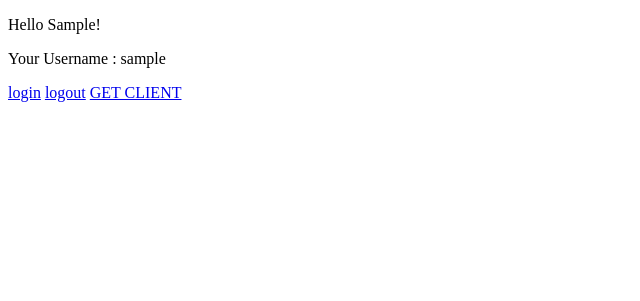
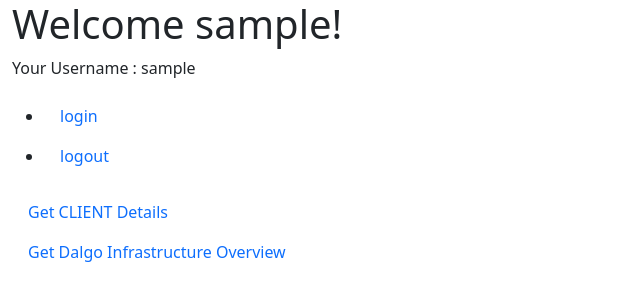
Before and after one commit to DalgoT4D/dalgo-admin-old, a Django app: page / in a window 1280 px wide. Shown: the top 301 px of the page, without its empty margins (0-640 px from the left). Run offline with Django 4.2, Linux system fonts and the light colour scheme; the visitor is signed in with stand-in values (Sample User, id 1); parts of the project's set-up code (start-up, migrations or seed data) failed here and were passed over.

Commit message:
add bootstrap to home

```diff
--- a/dalgo_admin/dalgo_admin_app/templates/dashboard/home.html
+++ b/dalgo_admin/dalgo_admin_app/templates/dashboard/home.html
@@ -1,15 +1,30 @@
 <!DOCTYPE html>
 <html lang="en">
+
 <head>
   <meta charset="UTF-8" />
   <meta name="viewport" content="width=device-width, initial-scale=1.0" />
+  <link href="https://cdn.jsdelivr.net/npm/bootstrap@5.0.2/dist/css/bootstrap.min.css" rel="stylesheet"
+    integrity="sha384-EVSTQN3/azprG1Anm3QDgpJLIm9Nao0Yz1ztcQTwFspd3yD65VohhpuuCOmLASjC" crossorigin="anonymous">
   <title>Home</title>
 </head>
+
 <body>
-    <p>Hello {{ user.first_name }}!</p>
+  <div class="container-fluid">
+    <h1>Welcome {{ user }}!</h1>
     <p>Your Username : {{ user }}</p>
-    <a href="{%url 'account_login'%}">login</a>
-    <a href="{%url 'account_logout'%}">logout</a>
-    <a href="{%url 'clients_details'%}">GET CLIENT</a>
+    <ul>
+      <li ><a class="nav-link" href="{%url 'account_login'%}">login</a></li>
+      <li><a class="nav-link" href="{%url 'account_logout'%}">logout</a></li>
+    </ul>
+    <a class="nav-link" href="{%url 'clients_details'%}">Get CLIENT Details</a>
+    <a class="nav-link" href="{%url 'infra_info'%}">Get Dalgo Infrastructure Overview</a>
+  </div>
+
+
+  <script src="https://cdn.jsdelivr.net/npm/bootstrap@5.0.2/dist/js/bootstrap.bundle.min.js"
+    integrity="sha384-MrcW6ZMFYlzcLA8Nl+NtUVF0sA7MsXsP1UyJoMp4YLEuNSfAP+JcXn/tWtIaxVXM"
+    crossorigin="anonymous"></script>
 </body>
+
 </html>
```
Also changed, not shown: dalgo_admin/static/favicon.ico (added). Lines whose indentation alone changed are shown as unchanged.
